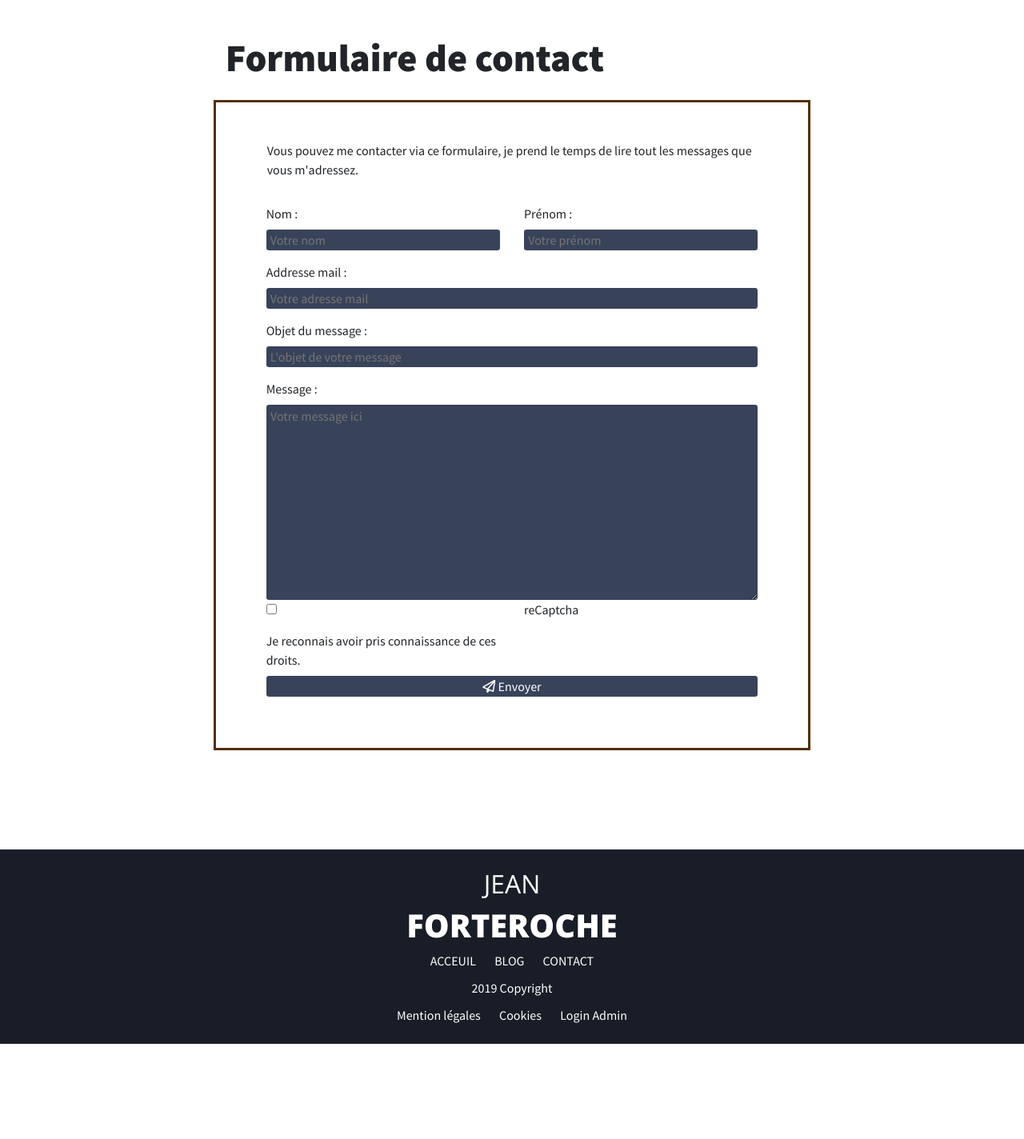
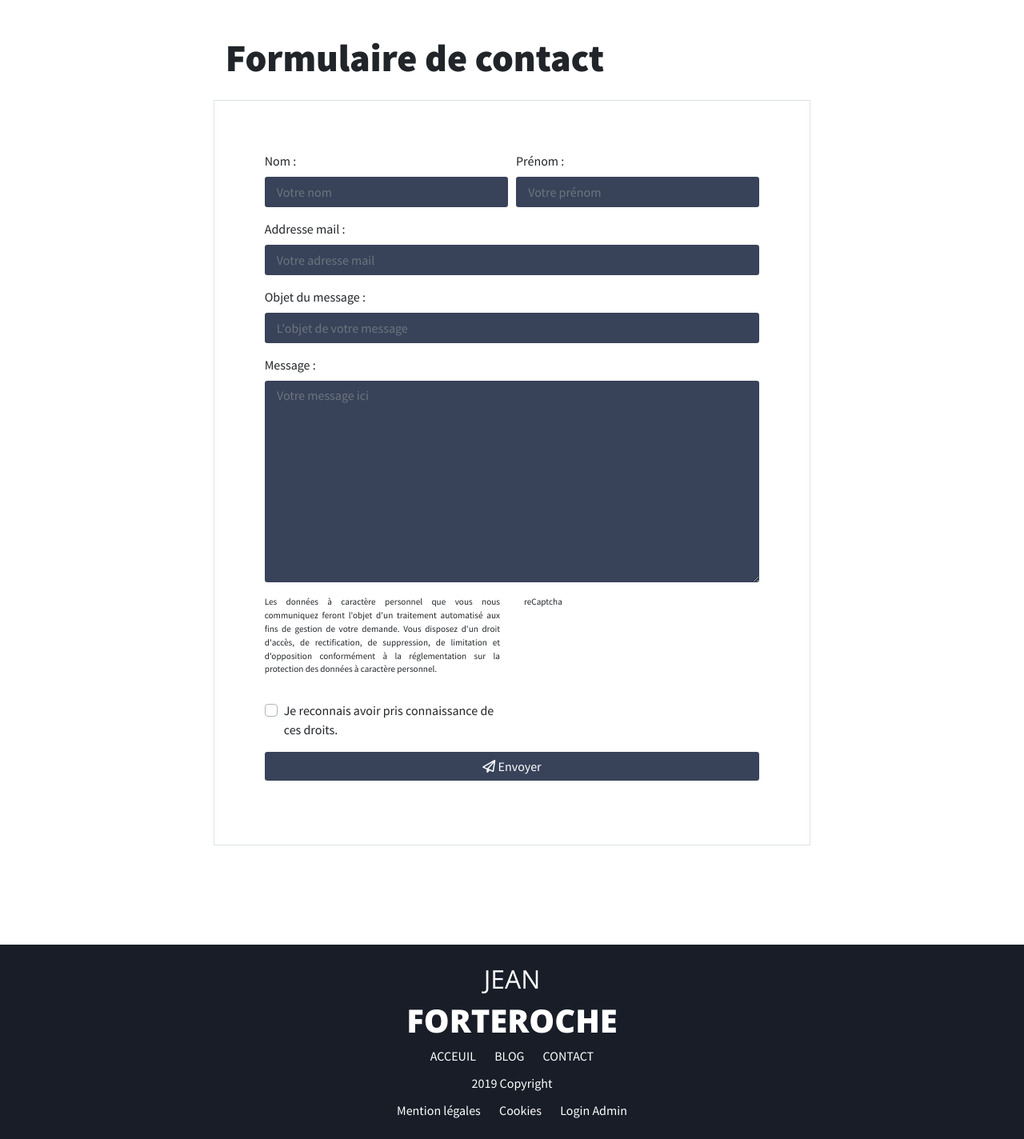
Before and after one commit to LacrotteFlorent/P4-DWJ, a PHP site: page /contact.php in a window 1280 px wide. Shown: the part 256-1680 px from the top of the page at 80% size. Before the commit the page ends 1561 px from the top, so only its background shows below. Run offline with PHP 8.4, Linux system fonts and the light colour scheme; some libraries are stand-ins or nearby versions.

Commit message:
avancement formulaires bootstrap

```diff
--- a/contact.php
+++ b/contact.php
@@ -26,36 +26,38 @@
             <div id="contact" class="row justify-content-center">
                 <div class="col-7 my-4">
                     <h2 class="mb-4">Formulaire de contact</h2>
-                    <form method="POST" action="contact_post" class="row p-5">
-                        <p class="ml-3">Vous pouvez me contacter via ce formulaire, je prend le temps de lire tout les messages que vous m'adressez.</p>
-                        <div class="col-12 d-flex flex-column">
-                            <div class="row justify-content-around">
+                    <form method="POST" action="contact_post" class="row p-5 border">
+                        <div class="col-12 d-flex flex-column form-group">
+                            <div class="form-row justify-content-around">
                                 <div class="col-6 d-flex flex-column">
                                     <label for="contactName">Nom : </label>
-                                    <input type="text" id="contactName" name="contactName" placeholder=" Votre nom" class="rounded-sm border-0" />
+                                    <input type="text" id="contactName" name="contactName" placeholder=" Votre nom" class="form-control rounded-sm border-0" />
                                 </div>
                                 <div class="col-6 d-flex flex-column">
                                     <label for="contactFirstName">Prénom :</label>
-                                    <input type="text" id="contactFirstName" name="contactFirstName" placeholder=" Votre prénom" class="rounded-sm border-0" />
+                                    <input type="text" id="contactFirstName" name="contactFirstName" placeholder=" Votre prénom" class="form-control rounded-sm border-0" />
                                 </div>
                             </div>
                             <label for="contactMail" class="pb-0" >Addresse mail :</label>
-                            <input type="text" id="contactMail" name="contactMail" placeholder=" Votre adresse mail" class="rounded-sm border-0" />
+                            <input type="text" id="contactMail" name="contactMail" placeholder=" Votre adresse mail" class="form-control rounded-sm border-0" />
                             <label for="contactObject">Objet du message :</label>
-                            <input type="text" id="contactObject" name="contactObject" placeholder=" L'objet de votre message" class="rounded-sm border-0" />
+                            <input type="text" id="contactObject" name="contactObject" placeholder=" L'objet de votre message" class="form-control rounded-sm border-0" />
                             <label for="contactMessage">Message :</label>
-                            <textarea id="contactMessage" name="contactMessage" cols="30" rows="10" class="rounded-sm border-0" placeholder=" Votre message ici"></textarea>
-                                <div class="row">
+                            <textarea id="contactMessage" name="contactMessage" cols="30" rows="10" class="form-control rounded-sm border-0" placeholder=" Votre message ici"></textarea>
+                                <div class="row my-3">
                                     <div class="col-6">
-                                        <input type="checkbox" id="acceptRGPD_contact" name="acceptRGPD_contact">
-                                        <label for="acceptRGPD_contact">Je reconnais avoir pris connaissance de ces droits.</label>
+                                        <p>Les données à caractère personnel que vous nous communiquez feront l'objet d'un traitement automatisé aux fins de gestion de votre demande. Vous disposez d'un droit d'accès, de rectification, de suppression, de limitation et d'opposition conformément à la réglementation sur la protection des données à caractère personnel.</p>
+                                        <div class="custom-control custom-checkbox">
+                                            <input class="custom-control-input" type="checkbox" id="acceptRGPD_contact" name="acceptRGPD_contact">
+                                            <label class="custom-control-label" for="acceptRGPD_contact"> Je reconnais avoir pris connaissance de ces droits.</label>
+                                        </div>
                                     </div>
                                     <div class="col-6">
                                         <!-- recaptcha-->
                                         <p>reCaptcha</p>
                                     </div>
                                 </div>
-                            <button class="rounded-sm border-0 mb-3" type="submit" value="Envoyer"><i class="far fa-paper-plane"></i> Envoyer</button>
+                            <button class="btn rounded-sm border-0 mb-3" type="submit" value="Envoyer"><i class="far fa-paper-plane"></i> Envoyer</button>
                         </div>
                     </form>
                 </div>
--- a/css/styleContact.css
+++ b/css/styleContact.css
@@ -23,6 +23,7 @@
     font-weight: 900;
 }
 
-#contact form {
-    border: 3px solid #542E00;
+#contact form p {
+    font-size: 0.7em;
+    text-align: justify;
 }
```
Also changed, not shown: adminConnexion.php (+6 -6 lines), billet.php (+4 -4 lines), blog.php (+17 -12 lines).
